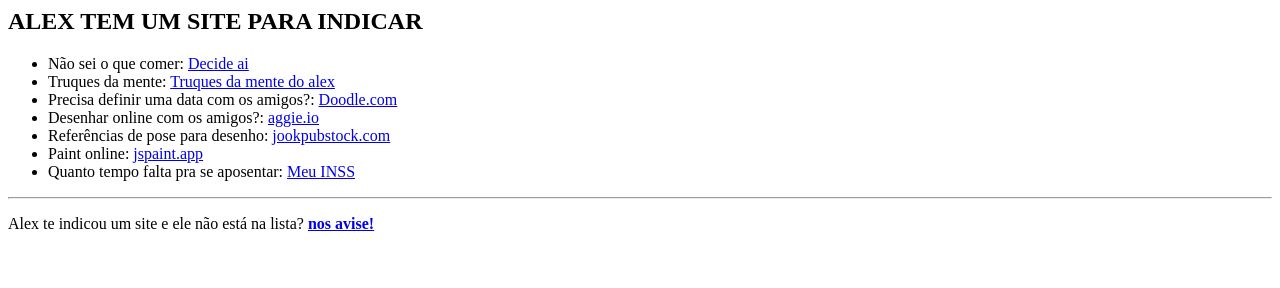
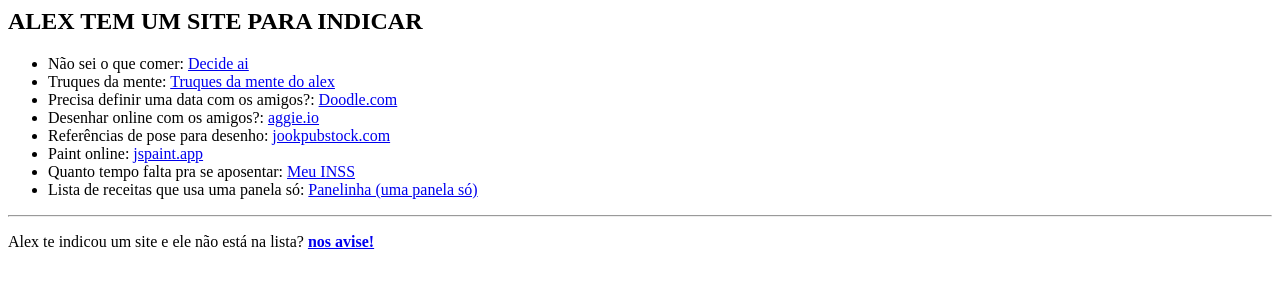
Before and after one commit to opedro/alextemumsite, a plain HTML site: page index.html in a window 1280 px wide. Drawn offline with Linux system fonts and the light colour scheme.

Commit message:
adicionando receitas de uma panela so

```diff
--- a/index.html
+++ b/index.html
@@ -11,6 +11,7 @@
   <li>Referências de pose para desenho: <a href="https://jookpubstock.com/">jookpubstock.com</a></li>
   <li>Paint online: <a href="https://jspaint.app/">jspaint.app</a></li>
   <li>Quanto tempo falta pra se aposentar: <a href="https://meu.inss.gov.br/">Meu INSS</a></li>
+  <li>Lista de receitas que usa uma panela só: <a href="https://www.panelinha.com.br/home/uma-panela-so">Panelinha (uma panela só)</a>
 
 </ul>
 <hr>
```
